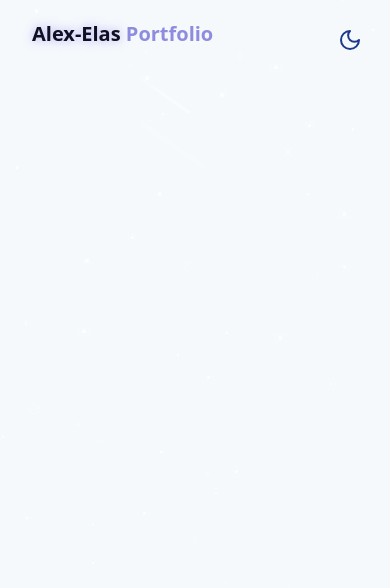
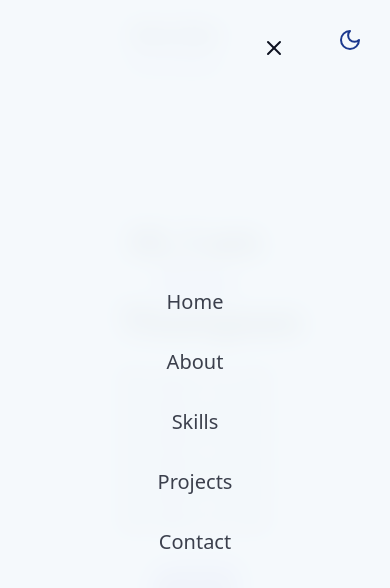
Before and after one commit to AlexTKHE/digitalPortfolio, a React (Vite) app: page / in a window 390 px wide. Shown: the top 588 px of the page. Built offline with nearby package versions, Linux system fonts and the light colour scheme.

Commit message:
hero section done and styled

```diff
--- /dev/null
+++ b/src/components/HeroSection.tsx
@@ -0,0 +1,31 @@
+import { ArrowDown } from "lucide-react";
+
+export const HeroSection = () => {
+    return (<section id="hero"
+    className="relative min-h-screen flex flex-col items-center justify-center px-4">
+        <div className="container max-w-4xl mx-auto text-center z-10">
+            <div className="space-y-6">
+                <h1 className="text-4xl md:text-6xl font-bold tracking-tight">
+                    <span className="opacity-0 animate-fade-in">Hi, I am </span>
+                    <span className="text-primary opacity-0 animate-fade-in-delay-1">Alex </span>
+                    <span className="text-gradient ml-2 opacity-0 animate-fade-in-delay-2">Thompson</span>
+                </h1>
+
+                <p className="text-lg md:text-xl text-muted-foreground max-2-2xl mx-auto opacity-0 animate-fade-in-delay-3">
+                    Bio about my self Bio about my self Bio about my self Bio about my self Bio about my self Bio about my self
+                </p>
+
+                <div className="pt-4 opacity-0 animate-fade-in-delay-4">
+                    <a href="#projects" className="buttons">
+                        View my Projects
+                    </a>
+                </div>
+            </div>
+        </div>
+
+        <div className="absolute bottom-8 left-1/2 transform -translate-x-1/2 flex flex-col items-center animate-bounce">
+            <span className="text-sm text-muted-foreground mb-2"> Scroll </span>
+            <ArrowDown className="h-5 w-5 text-primary" />
+        </div>
+    </section>);
+}
--- a/src/components/NavBar.tsx
+++ b/src/components/NavBar.tsx
@@ -1,3 +1,4 @@
+import { Menu, X } from "lucide-react";
 import { cn } from "../lib/utils";
 import { useEffect, useState } from "react";
 
@@ -11,6 +12,7 @@
 
 export const NavBar = () => {
     const[isScrolled, setIsScrolled] = useState(false);
+    const[isMenuOpen, setIsMenuOpen] = useState(true);
 
     useEffect(() => {
         const handleScroll = () => {
@@ -42,6 +44,30 @@
                 }
             </div>
 
+            {/* mobile nav */}
+
+            <button
+            onClick={() => setIsMenuOpen((prev) => !prev)}
+            className="md:hidden p-2 text-foreground z-50"
+            aria-label={isMenuOpen ? "Close Menu" : "Open Menu"}> {isMenuOpen ? <X size={24} /> : <Menu size={24} /> }</button>
+            <div className={cn("fixed inset-0 bg-background/95 backdrop-blur-md z-40 flex flex-col items-center justify-center",
+                "transition-all duration-300 md:hidden",
+                isMenuOpen ? "opacity-100 pointer-events-auto" : "opacity-0 pointer-events-none"
+            )}>
+            <div className="flex flex-col space-y-8 text-xl text-foreground">
+                {navItems.map((item ,key) => (
+                    <a
+                    key={key}
+                    href={item.href}
+                    className="text-foreground/80 hover:text-primary transition-colors duration-300"
+                    onClick={() => setIsMenuOpen(false)}>
+                        {item.name}
+                    </a>
+                ))
+                }
+            </div>
+            </div>
+
         </div>
     </nav>
 };
--- a/src/index.css
+++ b/src/index.css
@@ -105,7 +105,7 @@
 
 @utility container {
   margin-inline: auto;
-  padding-inline: 2rem;
+  padding-inline: 6rem;
 
   @media (width >= 640px) {
     max-width: 640px;
--- a/src/pages/home.tsx
+++ b/src/pages/home.tsx
@@ -1,6 +1,7 @@
 import { NavBar } from "../components/NavBar";
 import { StarBackground } from "../components/StarBackground";
 import { ThemeToggle } from "../components/ThemeToggle";
+import { HeroSection } from "../components/HeroSection";
 
 export const Home = () => {
 
@@ -12,7 +13,9 @@
         {/* Nav */}
         <NavBar />
         {/* Content */}
-
+        <main>
+            <HeroSection />
+        </main>
 
         {/* ending part */}
 
```
